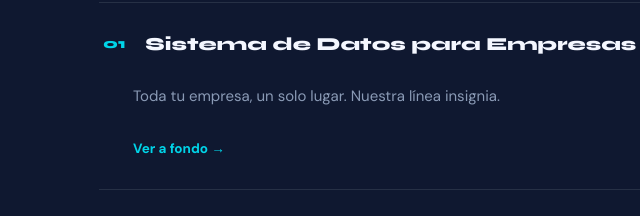
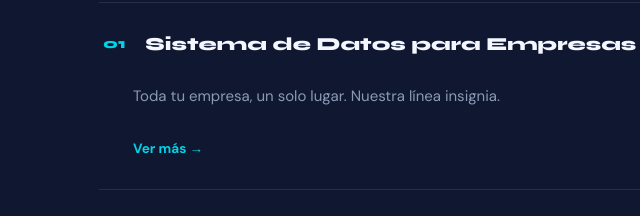
Before and after one commit to juandomecqz-creator/AsuData, a plain HTML site: page web/index.html in a window 1280 px wide. Shown: the part 2180-2396 px from the top of the page, 141-781 px from the left. Drawn offline with Linux system fonts and the light colour scheme.

Commit message:
Use generic 'Ver más' label on accordion links
Co-Authored-By: Claude Sonnet 5 <noreply@anthropic.com>

```diff
--- a/web/index.html
+++ b/web/index.html
@@ -118,7 +118,7 @@
           <div class="accordion-panel-inner">
             <div class="inner-pad">
               <p>Toda tu empresa, un solo lugar. Nuestra línea insignia.</p>
-              <a href="sistema-datos.html" class="card-link">Ver a fondo →</a>
+              <a href="sistema-datos.html" class="card-link">Ver más →</a>
             </div>
           </div>
         </div>
@@ -133,7 +133,7 @@
           <div class="accordion-panel-inner">
             <div class="inner-pad">
               <p>Dejá de adivinar cómo te va — mirá los números.</p>
-              <a href="servicios.html" class="card-link">Ver servicios →</a>
+              <a href="servicios.html" class="card-link">Ver más →</a>
             </div>
           </div>
         </div>
@@ -148,7 +148,7 @@
           <div class="accordion-panel-inner">
             <div class="inner-pad">
               <p>Tu negocio, encontrable y profesional online.</p>
-              <a href="servicios.html" class="card-link">Ver servicios →</a>
+              <a href="servicios.html" class="card-link">Ver más →</a>
             </div>
           </div>
         </div>
@@ -163,7 +163,7 @@
           <div class="accordion-panel-inner">
             <div class="inner-pad">
               <p>Menos planillas, menos WhatsApp perdido, más control.</p>
-              <a href="servicios.html" class="card-link">Ver servicios →</a>
+              <a href="servicios.html" class="card-link">Ver más →</a>
             </div>
           </div>
         </div>
@@ -178,7 +178,7 @@
           <div class="accordion-panel-inner">
             <div class="inner-pad">
               <p>Tu nombre, protegido antes de que alguien más lo registre.</p>
-              <a href="servicios.html" class="card-link">Ver servicios →</a>
+              <a href="servicios.html" class="card-link">Ver más →</a>
             </div>
           </div>
         </div>
```
